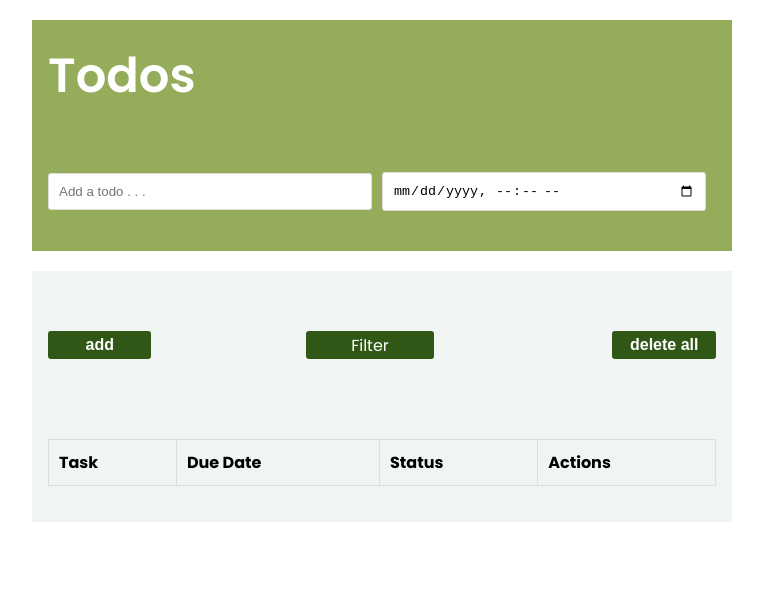
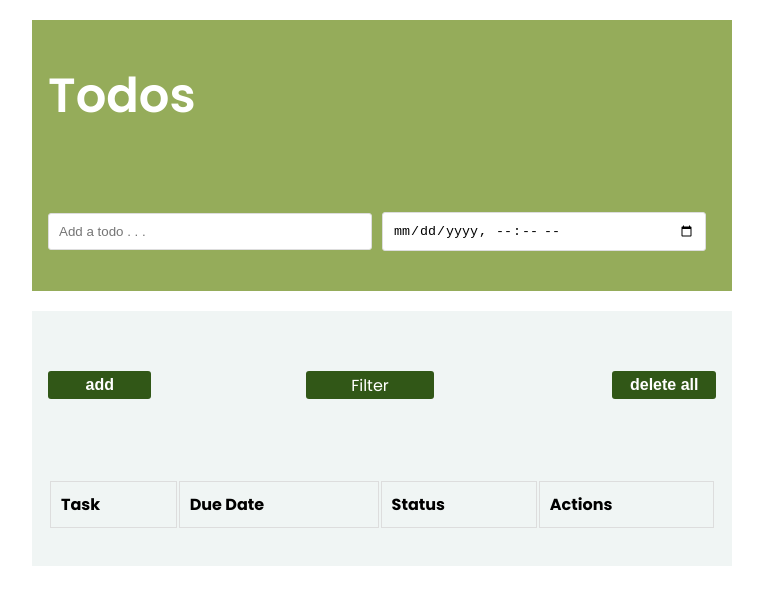
Before and after one commit to Sye-5pace/Interactive_Todo-gtp-lab2, a website built with Vite: page index.html in a window 1280 px wide. Shown: the whole page, without its empty margins (258-1021 px from the left). Built offline with nearby package versions, Linux system fonts and the light colour scheme.

Commit message:
update ui

```diff
--- a/index.html
+++ b/index.html
@@ -12,7 +12,9 @@
 </head>
 <body>
   <header>
-    <h1>Todos</h1>
+    <div style="display: flex;">
+      <h1>Todos</h1>
+    </div>
     <section class="input-section">
       <input id="todoName" type="text" placeholder="Add a todo . . ." />
       <input id="todoDueDate" type="datetime-local" />
@@ -40,7 +42,7 @@
       </button>
     </div>
 
-    <table class="table ">
+    <table >
       <thead>
         <tr>
           <th>Task</th>
--- a/style.scss
+++ b/style.scss
@@ -152,11 +152,11 @@ header {
 
 table {
   width: 100%;
-  border-collapse: collapse;
+  // border-collapse: collapse;
 
   th,
   td {
-    width:auto;
+    width: auto;
     padding: 10px;
     border: 1px solid #ddd;
   }
--- a/todoHelpers.js
+++ b/todoHelpers.js
@@ -41,7 +41,7 @@ const displayTodos = (data = []) => {
             <td>${todo.name}</td>
             <td>${new Date(todo.dueDate).toLocaleString()}</td>
             <td>${todo.completed ? 'Completed' : 'Pending'}</td>
-            <td style="display:flex, ">
+            <td style="display:flex, gap:1rem">
                 <img src="./images/checkmark.png" onclick="deleteTodo(${index})"  style="cursor: pointer; width: 20px; height: 20px;"/>
                 <img src="./images/delete_8847462.png" onclick="deleteTodo(${index})"  style="cursor: pointer; width: 20px; height: 20px;"/>
                 <img src="./images/pen_211744.png" onclick="editTodo(${index})"  style="cursor: pointer; width: 20px; height: 20px;"/>
```
